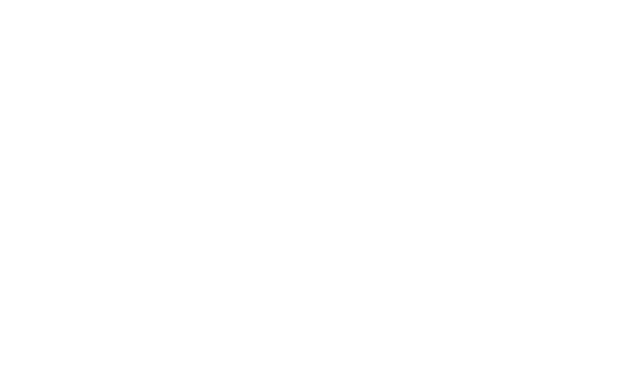
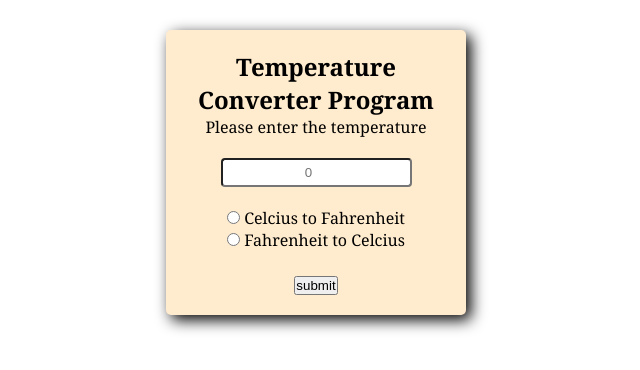
Before and after one commit to Asimbaloch/Temperature-Converter-Program, a plain HTML site: page index.html in a window 1280 px wide. Shown: the whole page, without its empty margins (324-964 px from the left). Drawn offline with Linux system fonts and the light colour scheme.

Commit message:
Adding the CSS

```diff
--- a/index.html
+++ b/index.html
@@ -4,9 +4,33 @@
     <meta charset="UTF-8">
     <meta name="viewport" content="width=device-width, initial-scale=1.0">
     <link rel="stylesheet" href="style.css">
+    <link rel="shortcut icon" href="temp_favicon.jfif" type="image/x-icon">
     <title>Temperature Converter Program</title>
 </head>
 <body>
+
+    <form action="">
+        <h2>Temperature Converter Program</h2>
+
+        <label for="tempvalue">Please enter the temperature</label>
+        <br>
+        <input type="number" name="tempvalue" id="tempvalue" placeholder="0" required>
+<br>
+        <input type="radio" name="tofahrenheit" id="tofahrenheit">
+        <label for="tofahrenheit"> Celcius to Fahrenheit</label>
+<br>
+        <input type="radio" name="tempvalue" id="tocelcius">
+        <label for="tocelcius">Fahrenheit to Celcius</label>
+
+        <br>
+<br>
+        <input type="button" value="submit">
+
+
+
+
+
+    </form>
 
 
 
--- a/style.css
+++ b/style.css
@@ -8,3 +8,26 @@ body, html {
     height: 100%;
     width: 100%;
 }
+
+form {
+    text-align: center;
+    background-color: blanchedalmond;
+    max-width: 300px;
+    margin: auto;
+
+    margin-top: 30px;
+    border-radius: 5px;
+    box-shadow: 5px 5px 15px;
+    padding: 20px;
+    font-family: Cambria, Cochin, Georgia, Times, 'Times New Roman', serif;
+}
+
+
+#tempvalue {
+    text-align: center;
+    padding: 5px;
+    border-radius: 4px;
+    margin: 20px;
+    color: black;
+
+}
```
Also changed, not shown: temp_favicon.jfif (added).
